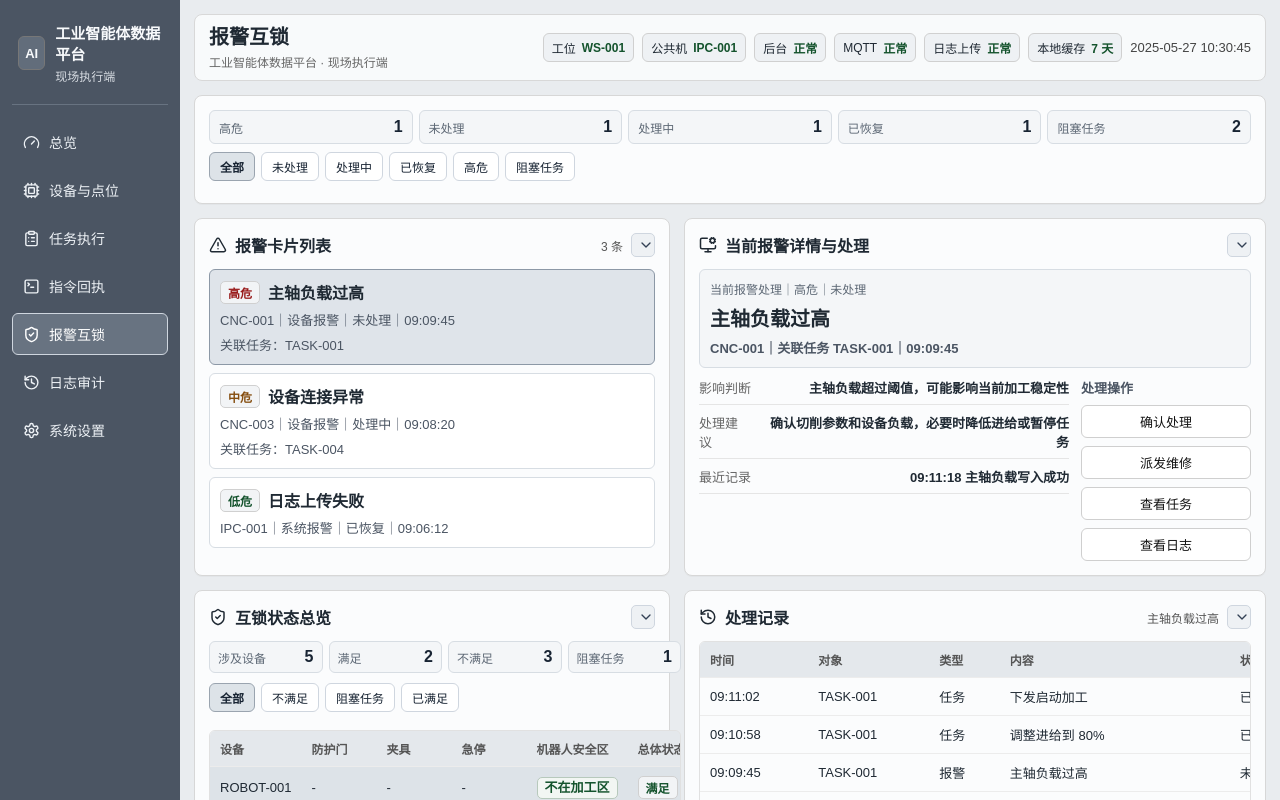
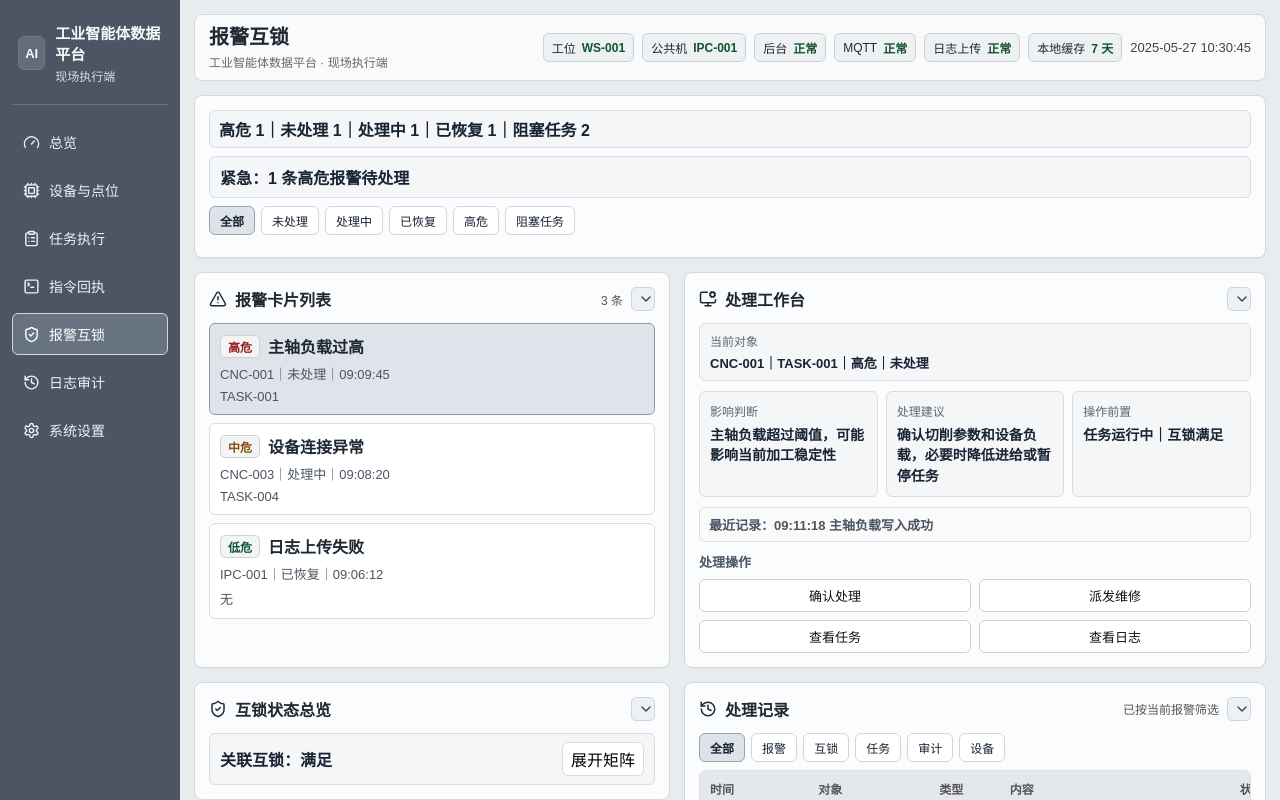
Before and after one commit to han00000111/-, a React (Vite) app: page / in a window 1280 px wide. Both pictures are taken after a click on the button "报警互锁". Shown: the top 800 px of the page. Built offline with nearby package versions, Linux system fonts and the light colour scheme.

Commit message:
Refine alarm handling workbench

```diff
--- a/src/main.jsx
+++ b/src/main.jsx
@@ -260,7 +260,7 @@ function OverviewPage({
 
   return (
     <div className="page-grid overview-grid">
-      <AlarmPriorityBar selectedTask={selectedTask} setPage={setPage} />
+      <AlarmPriorityBar setPage={setPage} />
 
       <div className="overview-column">
         <section className="panel device-panel">
@@ -297,18 +297,13 @@ function OverviewPage({
   );
 }
 
-function AlarmPriorityBar({ selectedTask, setPage }) {
+function AlarmPriorityBar({ setPage }) {
   const highRiskCount = alarms.filter((alarm) => alarm.level === '高危' && alarm.status !== '已恢复').length;
   const untreatedCount = alarms.filter((alarm) => alarm.status === '未处理').length;
-  const highRiskAlarm = alarms.find((alarm) => alarm.level === '高危');
-  const affectedDevice = highRiskAlarm?.device ?? '-';
-  const affectedTask = selectedTask?.devices?.includes(affectedDevice)
-    ? selectedTask.id
-    : tasks.find((task) => task.devices.includes(affectedDevice))?.id ?? '-';
   const summary =
     highRiskCount > 0
-      ? `高危报警 ${highRiskCount}｜未处理报警 ${untreatedCount}｜影响设备 ${affectedDevice}｜影响任务 ${affectedTask}`
-      : `当前无高危报警｜未处理一般报警 ${untreatedCount}`;
+      ? `紧急：${highRiskCount} 条高危报警待处理`
+      : `当前无高危报警｜${untreatedCount} 条一般报警待处理`;
 
   return (
     <section className="panel alarm-strip-panel">
@@ -623,9 +618,20 @@ function CommandsPage() {
 function AlarmsPage({ setPage, setSelectedTaskId, setSelectedDeviceId, setLogFilter, setLogTypeFilter }) {
   const [selectedAlarmName, setSelectedAlarmName] = useState(alarms[0]?.name ?? '');
   const [alarmFilter, setAlarmFilter] = useState('全部');
-  const filteredAlarms = useMemo(() => filterAlarms(alarms, alarmFilter), [alarmFilter]);
-  const selectedAlarm = alarms.find((alarm) => alarm.name === selectedAlarmName) ?? alarms[0];
-  const relatedLogs = getAlarmRelatedLogs(selectedAlarm);
+  const [recordFilter, setRecordFilter] = useState('全部');
+  const [alarmStatusOverrides, setAlarmStatusOverrides] = useState({});
+  const [handlingRecords, setHandlingRecords] = useState([]);
+  const alarmRows = useMemo(
+    () => alarms.map((alarm) => ({ ...alarm, status: alarmStatusOverrides[alarm.name] ?? alarm.status })),
+    [alarmStatusOverrides],
+  );
+  const filteredAlarms = useMemo(() => filterAlarms(alarmRows, alarmFilter), [alarmRows, alarmFilter]);
+  const selectedAlarm = alarmRows.find((alarm) => alarm.name === selectedAlarmName) ?? alarmRows[0];
+  const relatedLogs = useMemo(
+    () => filterHandlingLogs([...getAlarmRelatedLogs(selectedAlarm), ...handlingRecords.filter((record) => isRecordRelatedToAlarm(record, selectedAlarm))], recordFilter),
+    [selectedAlarm, handlingRecords, recordFilter],
+  );
+  const relatedDeviceIds = useMemo(() => getAlarmRelatedDeviceIds(selectedAlarm), [selectedAlarm]);
 
   useEffect(() => {
     if (filteredAlarms[0] && !filteredAlarms.some((alarm) => alarm.name === selectedAlarmName)) {
@@ -636,16 +642,22 @@ function AlarmsPage({ setPage, setSelectedTaskId, setSelectedDeviceId, setLogFil
   return (
     <div className="page-grid alarms-grid alarms-layout">
       <section className="panel alarm-overview-panel">
-        <AlarmOverviewBar alarms={alarms} filter={alarmFilter} onFilterChange={setAlarmFilter} />
+        <AlarmOverviewBar alarms={alarmRows} filter={alarmFilter} onFilterChange={setAlarmFilter} />
       </section>
       <section className="panel alarm-card-panel">
         <SectionTitle icon={AlertTriangle} title="报警卡片列表" action={`${filteredAlarms.length} 条`} />
         <AlarmCardList alarms={filteredAlarms} selectedAlarmName={selectedAlarmName} onSelect={setSelectedAlarmName} />
       </section>
       <section className="panel alarm-current-panel">
-        <SectionTitle icon={MonitorCog} title="当前报警详情与处理" />
+        <SectionTitle icon={MonitorCog} title="处理工作台" />
         <AlarmActionPanel
           alarm={selectedAlarm}
+          onRecord={(record, nextStatus) => {
+            setHandlingRecords((records) => [record, ...records]);
+            if (nextStatus) {
+              setAlarmStatusOverrides((overrides) => ({ ...overrides, [selectedAlarm.name]: nextStatus }));
+            }
+          }}
           onNavigate={(target, payload) => {
             if (target === 'tasks' && payload) {
               setSelectedTaskId(payload);
@@ -665,11 +677,12 @@ function AlarmsPage({ setPage, setSelectedTaskId, setSelectedDeviceId, setLogFil
       </section>
       <section className="panel interlock-matrix-panel">
         <SectionTitle icon={ShieldCheck} title="互锁状态总览" />
-        <InterlockTable />
+        <InterlockTable highlightedDeviceIds={relatedDeviceIds} />
       </section>
       <section className="panel alarm-record-panel">
-        <SectionTitle icon={History} title="处理记录" action={selectedAlarm?.name ?? '-'} />
-        <SimpleLogTable rows={relatedLogs} />
+        <SectionTitle icon={History} title="处理记录" action="已按当前报警筛选" />
+        <SegmentedFilter options={['全部', '报警', '互锁', '任务', '审计', '设备']} value={recordFilter} onChange={setRecordFilter} />
+        {relatedLogs.length ? <SimpleLogTable rows={relatedLogs} /> : <div className="attachment-empty">暂无相关处理记录</div>}
       </section>
     </div>
   );
@@ -1127,15 +1140,11 @@ function AttachmentPreview({ attachment, onClose }) {
 
 function AlarmOverviewBar({ alarms: alarmRows, filter, onFilterChange }) {
   const stats = getAlarmOverviewStats(alarmRows);
+  const urgencyText = getAlarmUrgencyText(alarmRows);
   return (
     <div className="alarm-overview-strip">
-      <div className="alarm-overview-stats">
-        <span>高危 <strong>{stats.high}</strong></span>
-        <span>未处理 <strong>{stats.unhandled}</strong></span>
-        <span>处理中 <strong>{stats.processing}</strong></span>
-        <span>已恢复 <strong>{stats.recovered}</strong></span>
-        <span>阻塞任务 <strong>{stats.blockedTasks}</strong></span>
-      </div>
+      <div className="alarm-overview-stats">高危 {stats.high}｜未处理 {stats.unhandled}｜处理中 {stats.processing}｜已恢复 {stats.recovered}｜阻塞任务 {stats.blockedTasks}</div>
+      <div className="alarm-emergency-line">{urgencyText}</div>
       <SegmentedFilter options={['全部', '未处理', '处理中', '已恢复', '高危', '阻塞任务']} value={filter} onChange={onFilterChange} />
     </div>
   );
@@ -1162,9 +1171,9 @@ function AlarmCardList({ alarms: alarmRows, selectedAlarmName, onSelect }) {
               <strong>{alarm.name}</strong>
             </div>
             <div className="alarm-card-meta">
-              {alarm.device}｜{alarm.type}｜{alarm.status}｜{alarm.time}
-            </div>
-            {context.task !== '无' && <div className="alarm-card-task">关联任务：{context.task}</div>}
+              {alarm.device}｜{alarm.status}｜{alarm.time}
+            </div>
+            <div className="alarm-card-task">{context.task}</div>
           </button>
         );
       })}
@@ -1172,7 +1181,7 @@ function AlarmCardList({ alarms: alarmRows, selectedAlarmName, onSelect }) {
   );
 }
 
-function AlarmActionPanel({ alarm, onNavigate }) {
+function AlarmActionPanel({ alarm, onNavigate, onRecord }) {
   const [action, setAction] = useState('');
   useEffect(() => {
     setAction('');
@@ -1184,6 +1193,7 @@ function AlarmActionPanel({ alarm, onNavigate }) {
 
   const context = getAlarmHandlingContext(alarm);
   const actions = getAlarmActionsByStatus(alarm.status);
+  const operation = getAlarmOperationContext(alarm, context);
   const runAction = (label) => {
     if (label === '查看任务') {
       if (context.task === '无') {
@@ -1197,30 +1207,48 @@ function AlarmActionPanel({ alarm, onNavigate }) {
       onNavigate?.('logs', alarm.name === '日志上传失败' ? '日志上传' : alarm.name);
       return;
     }
+    if (label === '查看处理记录') {
+      setAction(`已定位处理记录：${alarm.name}`);
+      return;
+    }
+    const actionResult = getAlarmActionResult(label, alarm);
+    const record = {
+      time: formatNowTime(),
+      objectId: alarm.device,
+      logType: '报警处理',
+      content: actionResult.content,
+      status: actionResult.status,
+    };
+    onRecord?.(record, actionResult.nextStatus);
     setAction(`${label}：${alarm.name} / ${alarm.device}`);
   };
 
   return (
     <div className="alarm-action-panel">
       <div className="alarm-process-summary">
-        <span>当前报警处理｜{alarm.level}｜{alarm.status}</span>
-        <strong>{alarm.name}</strong>
-        <p>
-          {alarm.device}
-          {context.task !== '无' ? `｜关联任务 ${context.task}` : ''}
-          ｜{alarm.time}
-        </p>
-      </div>
-      <div className="alarm-process-body">
-        <div className="alarm-handling-context">
-          <Info label="影响判断" value={context.impact} />
-          <Info label="处理建议" value={context.suggestion} />
-          <Info label="最近记录" value={context.latestRecord} />
-        </div>
+        <span>当前对象</span>
+        <p>{alarm.device}｜{context.task}｜{alarm.level}｜{alarm.status}</p>
+      </div>
+      <div className="alarm-workbench-body">
+        <div className="alarm-workbench-cards">
+          <div className="workbench-info-card">
+            <span>影响判断</span>
+            <strong>{context.impact}</strong>
+          </div>
+          <div className="workbench-info-card">
+            <span>处理建议</span>
+            <strong>{context.suggestion}</strong>
+          </div>
+          <div className="workbench-info-card">
+            <span>{operation.reason ? '不可操作原因' : '操作前置'}</span>
+            <strong>{operation.reason || operation.precondition}</strong>
+          </div>
+        </div>
+        <div className="workbench-record">最近记录：{context.latestRecord}</div>
         <div className="alarm-action-buttons">
           <h3>处理操作</h3>
           {actions.map((label) => (
-            <button key={label} type="button" onClick={() => runAction(label)}>
+            <button key={label} type="button" disabled={isAlarmActionDisabled(label, operation)} onClick={() => runAction(label)}>
               {label}
             </button>
           ))}
@@ -1294,7 +1322,7 @@ function AlarmPointDetail({ point, device }) {
       <Info label="发生时间" value={alarm.time} />
       <Info label="关联任务" value={alarm.task} />
       <Info label="影响说明" value={alarm.impact} />
-      <Info label="建议处理" value={alarm.suggestion} />
+      <Info label="处理建议" value={alarm.suggestion} />
       <Info label="数据来源" value="MQTT" />
       <Info label="处理入口" value="报警互锁页" />
     </div>
@@ -1362,14 +1390,25 @@ function StepList({ taskId }) {
   );
 }
 
-function InterlockTable() {
+function InterlockTable({ highlightedDeviceIds = [] }) {
   const [filter, setFilter] = useState('全部');
+  const [matrixExpanded, setMatrixExpanded] = useState(false);
   const [selectedDeviceId, setSelectedDeviceId] = useState('');
   const [actionResult, setActionResult] = useState('');
   const rows = useMemo(() => getInterlockMatrixRows(), []);
   const stats = useMemo(() => getInterlockStats(rows), [rows]);
   const visibleRows = useMemo(() => filterInterlockRows(rows, filter), [rows, filter]);
-  const selectedRow = visibleRows.find((row) => row.id === selectedDeviceId) ?? visibleRows[0] ?? rows[0];
+  const relatedRows = useMemo(() => rows.filter((row) => highlightedDeviceIds.includes(row.id) || highlightedDeviceIds.includes(row.affectedTask)), [rows, highlightedDeviceIds]);
+  const relatedInterlock = getRelatedInterlockSummary(relatedRows);
+  const highlightedId = highlightedDeviceIds.find((id) => visibleRows.some((row) => row.id === id));
+  const selectedRow = visibleRows.find((row) => row.id === selectedDeviceId) ?? visibleRows.find((row) => row.id === highlightedId) ?? visibleRows[0] ?? rows[0];
+
+  useEffect(() => {
+    if (highlightedId) {
+      setSelectedDeviceId(highlightedId);
+      setActionResult('');
+    }
+  }, [highlightedId]);
 
   useEffect(() => {
     if (visibleRows[0] && !visibleRows.some((row) => row.id === selectedDeviceId)) {
@@ -1383,6 +1422,14 @@ function InterlockTable() {
 
   return (
     <div className="interlock-overview">
+      <div className="interlock-related-summary">
+        <strong>{relatedInterlock}</strong>
+        <button type="button" onClick={() => setMatrixExpanded((expanded) => !expanded)}>
+          {matrixExpanded ? '收起矩阵' : '展开矩阵'}
+        </button>
+      </div>
+      {matrixExpanded && (
+        <>
           <div className="interlock-summary">
             <span>涉及设备 <strong>{stats.total}</strong></span>
             <span>满足 <strong>{stats.satisfied}</strong></span>
@@ -1390,16 +1437,19 @@ function InterlockTable() {
             <span>阻塞任务 <strong>{stats.blockedTasks}</strong></span>
           </div>
           <SegmentedFilter options={['全部', '不满足', '阻塞任务', '已满足']} value={filter} onChange={setFilter} />
+          {visibleRows.length ? (
             <DataTable
-        columns={['设备', '防护门', '夹具', '急停', '机器人安全区', '总体状态', '影响任务', '更新时间']}
+              columns={['设备编号', '设备类型', '防护门', '夹具状态', '急停状态', '机器人安全区', '总体状态', '影响任务', '阻塞原因', '更新时间']}
               rows={visibleRows.map((row) => [
                 row.id,
+                row.type,
                 renderInterlockValue(row.door),
                 renderInterlockValue(row.fixture),
                 renderInterlockValue(row.estop),
                 renderInterlockValue(row.robotArea),
                 <StatusText value={row.overall} />,
                 row.overall === '不满足' ? row.affectedTask : '-',
+                row.overall === '不满足' ? row.blockReason : '-',
                 row.updatedAt,
               ])}
               rowKeys={visibleRows.map((row) => row.id)}
@@ -1409,13 +1459,16 @@ function InterlockTable() {
                 setActionResult('');
               }}
             />
+          ) : (
+            <div className="attachment-empty">{filter === '阻塞任务' ? '暂无阻塞任务' : '当前互锁均满足'}</div>
+          )}
           {selectedRow && (
             <div className="interlock-detail-panel">
               <div className="detail-list dense">
                 <Info label="当前选中设备" value={`${selectedRow.id} / ${selectedRow.type}`} />
                 <Info label="阻塞原因" value={selectedRow.blockReason} />
                 <Info label="影响任务" value={selectedRow.affectedTask} />
-            <Info label="建议处理" value={selectedRow.suggestion} />
+                <Info label="处理建议" value={selectedRow.suggestion} />
                 <Info label="最近更新时间" value={selectedRow.updatedAt} />
               </div>
               <div className="button-row interlock-actions">
@@ -1427,6 +1480,8 @@ function InterlockTable() {
               </div>
               {actionResult && <div className="alarm-action-result">{actionResult}</div>}
             </div>
+          )}
+        </>
       )}
     </div>
   );
@@ -1571,6 +1626,39 @@ function filterAlarms(alarmRows, filter) {
   return alarmRows.filter((alarm) => alarm.status === filter);
 }
 
+function getAlarmUrgencyText(alarmRows) {
+  const highRiskAlarm = alarmRows.find((alarm) => alarm.level === '高危' && alarm.status !== '已恢复' && alarm.status !== '已关闭');
+  if (highRiskAlarm) {
+    return `紧急：${alarmRows.filter((alarm) => alarm.level === '高危' && alarm.status !== '已恢复' && alarm.status !== '已关闭').length} 条高危报警待处理`;
+  }
+  const lowRiskRecovered = alarmRows.filter((alarm) => alarm.level === '低危' && alarm.status === '已恢复').length;
+  return `当前无高危报警｜${lowRiskRecovered} 条低危报警待归档`;
+}
+
+function filterHandlingLogs(rows, filter) {
+  if (filter === '全部') return rows;
+  return rows.filter((row) => row.logType?.includes(filter) || row.logType === filter);
+}
+
+function isRecordRelatedToAlarm(record, alarm) {
+  if (!record || !alarm) return false;
+  const context = getAlarmHandlingContext(alarm);
+  return (
+    record.objectId === alarm.device ||
+    record.deviceId === alarm.device ||
+    record.taskId === context.task ||
+    String(record.content ?? '').includes(alarm.name)
+  );
+}
+
+function getAlarmRelatedDeviceIds(alarm) {
+  if (!alarm) return [];
+  const context = getAlarmHandlingContext(alarm);
+  const task = tasks.find((item) => item.id === context.task);
+  const ids = [alarm.device, ...(task?.devices.split(',').map((item) => item.trim()) ?? [])];
+  return Array.from(new Set(ids));
+}
+
 function getAlarmRelatedLogs(alarm) {
   if (!alarm) return [];
   if (alarm.name === '日志上传失败') {
@@ -1597,7 +1685,7 @@ function getAlarmHandlingContext(alarm) {
     return {
       impact: '日志上传曾失败，当前已恢复，需确认是否存在待补传日志',
       task: '无',
-      suggestion: '检查待上传队列，确认补传完成后标记恢复',
+      suggestion: '检查待补传日志，确认无残留后归档',
       latestRecord: '09:06:12 日志上传恢复',
     };
   }
@@ -1636,6 +1724,47 @@ function getAlarmActionsByStatus(status) {
     已关闭: ['查看日志', '查看处理记录'],
   };
   return actionMap[status] ?? ['查看日志', '查看任务'];
+}
+
+function getAlarmOperationContext(alarm, context) {
+  const task = tasks.find((item) => item.id === context.task);
+  const device = devices.find((item) => item.id === alarm.device);
+  const relatedIds = getAlarmRelatedDeviceIds(alarm);
+  const relatedInterlocks = getInterlockMatrixRows().filter((row) => relatedIds.includes(row.id) || row.affectedTask === context.task);
+  const blocker = relatedInterlocks.find((row) => row.overall === '不满足');
+  const reason = device?.online === '离线'
+    ? `${alarm.device} 离线，无法恢复任务`
+    : blocker
+      ? blocker.blockReason
+      : '';
+  return {
+    reason,
+    precondition: `任务${task?.status ?? '无关联'}｜${reason ? '互锁不满足' : '互锁满足'}`,
+  };
+}
+
+function isAlarmActionDisabled(label, operation) {
+  const guardedActions = ['标记恢复', '确认处理', '派发维修'];
+  return Boolean(operation.reason && guardedActions.includes(label));
+}
+
+function getAlarmActionResult(label, alarm) {
+  const map = {
+    确认处理: { status: '处理中', nextStatus: '处理中', content: `已确认${alarm.name}` },
+    派发维修: { status: '处理中', nextStatus: '处理中', content: `已派发维修：${alarm.name}` },
+    标记恢复: { status: '已恢复', nextStatus: '已恢复', content: `${alarm.name}已标记恢复` },
+    确认归档: { status: '已关闭', nextStatus: '已关闭', content: `${alarm.name}已归档` },
+  };
+  return map[label] ?? { status: alarm.status, nextStatus: '', content: `${label}：${alarm.name}` };
+}
+
+function formatNowTime() {
+  return new Intl.DateTimeFormat('zh-CN', {
+    hour: '2-digit',
+    minute: '2-digit',
+    second: '2-digit',
+    hour12: false,
+  }).format(new Date());
 }
 
 function getInterlockMatrixRows() {
@@ -1647,9 +1776,12 @@ function getInterlockMatrixRows() {
       const estop = getInterlockPoint(points, 'estop');
       const robotArea = getInterlockPoint(points, 'in_cnc_work_area');
       const interlockPoints = [door, fixture, estop, robotArea].filter((point) => point.value !== '-');
-      if (!interlockPoints.length) return null;
+      if (!interlockPoints.length && device.online !== '离线') return null;
 
       const failed = interlockPoints.filter((point) => !point.ok);
+      if (device.online === '离线') {
+        failed.push({ label: '设备状态', value: '离线', ok: false, time: device.updatedAt });
+      }
       const overall = failed.length ? '不满足' : '满足';
       const relatedTask = getRelatedTaskForDevice(device.id);
       const affectedTask = overall === '不满足' ? (relatedTask === '无' ? '无当前任务' : relatedTask) : '-';
@@ -1700,6 +1832,7 @@ function getInterlockSuggestion(failedPoints) {
     if (point.label === '夹具状态') return '锁紧夹具';
     if (point.label === '急停状态') return '检查急停回路';
     if (point.label === '机器人安全区') return '确认机器人退出加工区';
+    if (point.label === '设备状态') return '恢复设备通信';
     return `检查${point.label}`;
   });
   return `${Array.from(new Set(actions)).join('，')}，刷新点位后再执行任务`;
@@ -1719,6 +1852,13 @@ function filterInterlockRows(rows, filter) {
   if (filter === '阻塞任务') return rows.filter((row) => row.affectedTask !== '-' && row.affectedTask !== '无当前任务');
   if (filter === '已满足') return rows.filter((row) => row.overall === '满足');
   return rows;
+}
+
+function getRelatedInterlockSummary(rows) {
+  if (!rows.length) return '关联互锁：无关联互锁';
+  const blocked = rows.find((row) => row.overall === '不满足');
+  if (!blocked) return '关联互锁：满足';
+  return `关联互锁：不满足｜阻塞原因：${blocked.blockReason}`;
 }
 
 function renderInterlockValue(point) {
--- a/src/styles.css
+++ b/src/styles.css
@@ -1802,8 +1802,8 @@ tr.selected {
 .alarm-process-summary,
 .alarm-detail-hero {
   display: grid;
-  gap: 6px;
-  padding: 10px;
+  gap: 4px;
+  padding: 8px 10px;
   border: 1px solid #d7dde3;
   border-radius: 6px;
   background: #f4f6f8;
@@ -1822,7 +1822,7 @@ tr.selected {
 
 .alarm-process-summary p {
   margin: 0;
-  color: #4b5563;
+  color: #182433;
   font-size: 13px;
   font-weight: 700;
 }
@@ -1844,13 +1844,57 @@ tr.selected {
   gap: 8px;
 }
 
+.alarm-workbench-body {
+  display: grid;
+  gap: 10px;
+}
+
+.alarm-workbench-cards {
+  display: grid;
+  grid-template-columns: repeat(3, minmax(0, 1fr));
+  gap: 8px;
+}
+
+.workbench-info-card {
+  display: grid;
+  align-content: start;
+  gap: 6px;
+  min-height: 96px;
+  padding: 10px;
+  border: 1px solid #d7dde3;
+  border-radius: 6px;
+  background: #f4f6f8;
+}
+
+.workbench-info-card span {
+  color: #5d6875;
+  font-size: 12px;
+}
+
+.workbench-info-card strong {
+  color: #182433;
+  font-size: 14px;
+  line-height: 1.45;
+}
+
+.workbench-record {
+  padding: 7px 9px;
+  border: 1px solid #d7dde3;
+  border-radius: 6px;
+  background: #fafafa;
+  color: #4b5563;
+  font-size: 13px;
+  font-weight: 700;
+}
+
 .alarm-action-buttons {
   display: grid;
-  grid-template-columns: 1fr;
+  grid-template-columns: repeat(2, minmax(0, 1fr));
   gap: 8px;
 }
 
 .alarm-action-buttons h3 {
+  grid-column: 1 / -1;
   margin: 0;
   color: #4b5563;
   font-size: 13px;
@@ -1858,6 +1902,11 @@ tr.selected {
 
 .alarm-action-buttons button {
   width: 100%;
+}
+
+.alarm-action-buttons button:disabled {
+  cursor: not-allowed;
+  opacity: 0.48;
 }
 
 .alarm-action-panel .alarm-action-result {
@@ -1871,27 +1920,22 @@ tr.selected {
 }
 
 .alarm-overview-stats {
-  display: grid;
-  grid-template-columns: repeat(5, minmax(0, 1fr));
-  gap: 6px;
-}
-
-.alarm-overview-stats span {
-  display: flex;
   min-height: 34px;
-  align-items: center;
-  justify-content: space-between;
   padding: 6px 9px;
   border: 1px solid #d7dde3;
   border-radius: 6px;
   background: #f4f6f8;
-  color: #5d6875;
-  font-size: 12px;
-}
-
-.alarm-overview-stats strong {
   color: #182433;
-  font-size: 16px;
+  font-weight: 700;
+}
+
+.alarm-emergency-line {
+  padding: 8px 10px;
+  border: 1px solid #d7dde3;
+  border-radius: 6px;
+  background: #f4f6f8;
+  color: #182433;
+  font-weight: 700;
 }
 
 .alarm-card-list {
@@ -1936,6 +1980,53 @@ tr.selected {
 .alarm-card-task {
   color: #4b5563;
   font-size: 13px;
+}
+
+.operation-context {
+  display: grid;
+  gap: 4px;
+  padding: 8px;
+  border: 1px solid #d7dde3;
+  border-radius: 6px;
+  background: #f7f8fa;
+  font-size: 12px;
+}
+
+.operation-context span {
+  color: #5d6875;
+}
+
+.operation-context strong {
+  color: #182433;
+  line-height: 1.35;
+}
+
+.interlock-related-summary {
+  display: flex;
+  align-items: center;
+  justify-content: space-between;
+  gap: 10px;
+  padding: 8px 10px;
+  border: 1px solid #d7dde3;
+  border-radius: 6px;
+  background: #f4f6f8;
+}
+
+.interlock-related-summary strong {
+  color: #182433;
+}
+
+.interlock-related-summary button {
+  min-height: 28px;
+  padding: 4px 8px;
+  border: 1px solid #d7dde3;
+  border-radius: 6px;
+  background: #fff;
+  cursor: pointer;
+}
+
+.interlock-related-summary button:hover {
+  background: #eef1f4;
 }
 
 .button-row button:disabled {
@@ -1971,6 +2062,7 @@ tr.selected {
 
   .alarm-action-panel,
   .alarm-process-body,
+  .alarm-workbench-cards,
   .alarm-overview-stats {
     grid-template-columns: 1fr;
   }
```
Lines whose indentation alone changed are shown as unchanged.
